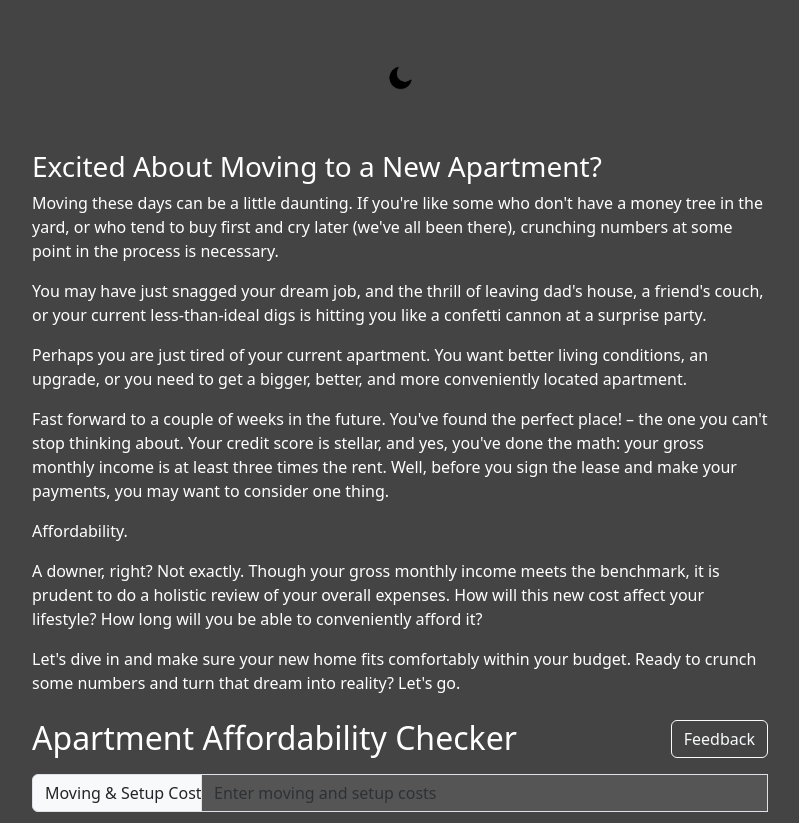
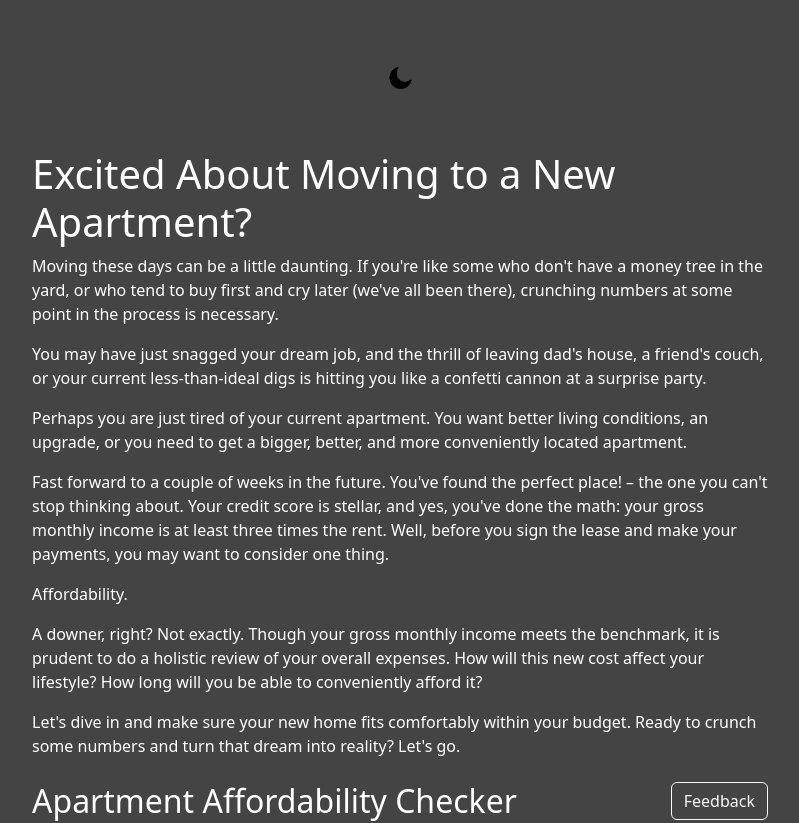
Before and after one commit to pgtipping/apt-affordability-checkerFE, a React (Create React App) app: page / in a window 1280 px wide. Shown: the top 823 px of the page, without its empty margins (240-1039 px from the left). Built offline with nearby package versions, Linux system fonts and the light colour scheme; no server answers.

Commit message:
update blog header tag

```diff
--- a/src/components/FormComponent.js
+++ b/src/components/FormComponent.js
@@ -110,7 +110,7 @@ function FormComponent() {
           <Row className="justify-content-center mt-5">
             <Col xs={12} md={10} lg={8}>
               <div className="blog-intro mb-4">
-                <h3>Excited About Moving to a New Apartment?</h3>
+                <h1>Excited About Moving to a New Apartment?</h1>
                 <p>
                   Moving these days can be a little daunting. If you're like
                   some who don't have a money tree in the yard, or who tend to
```
